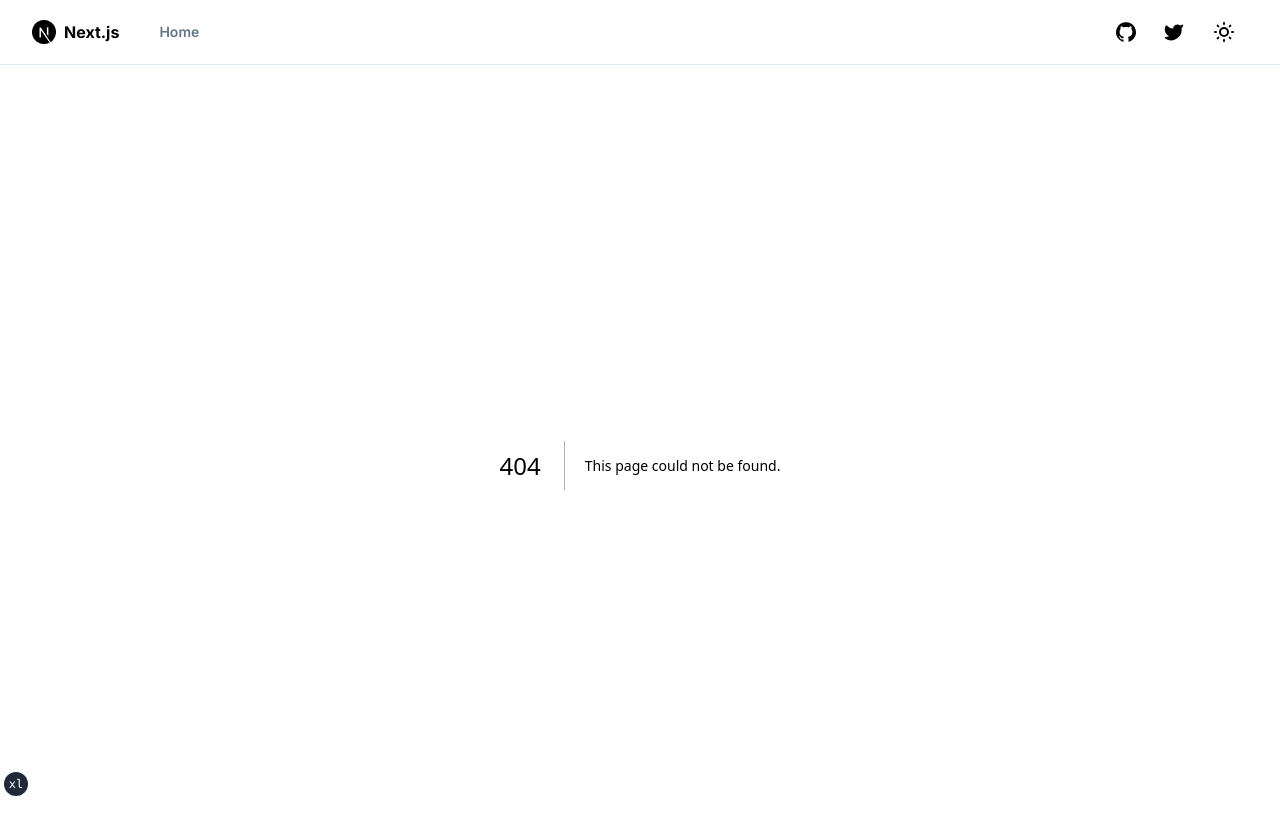
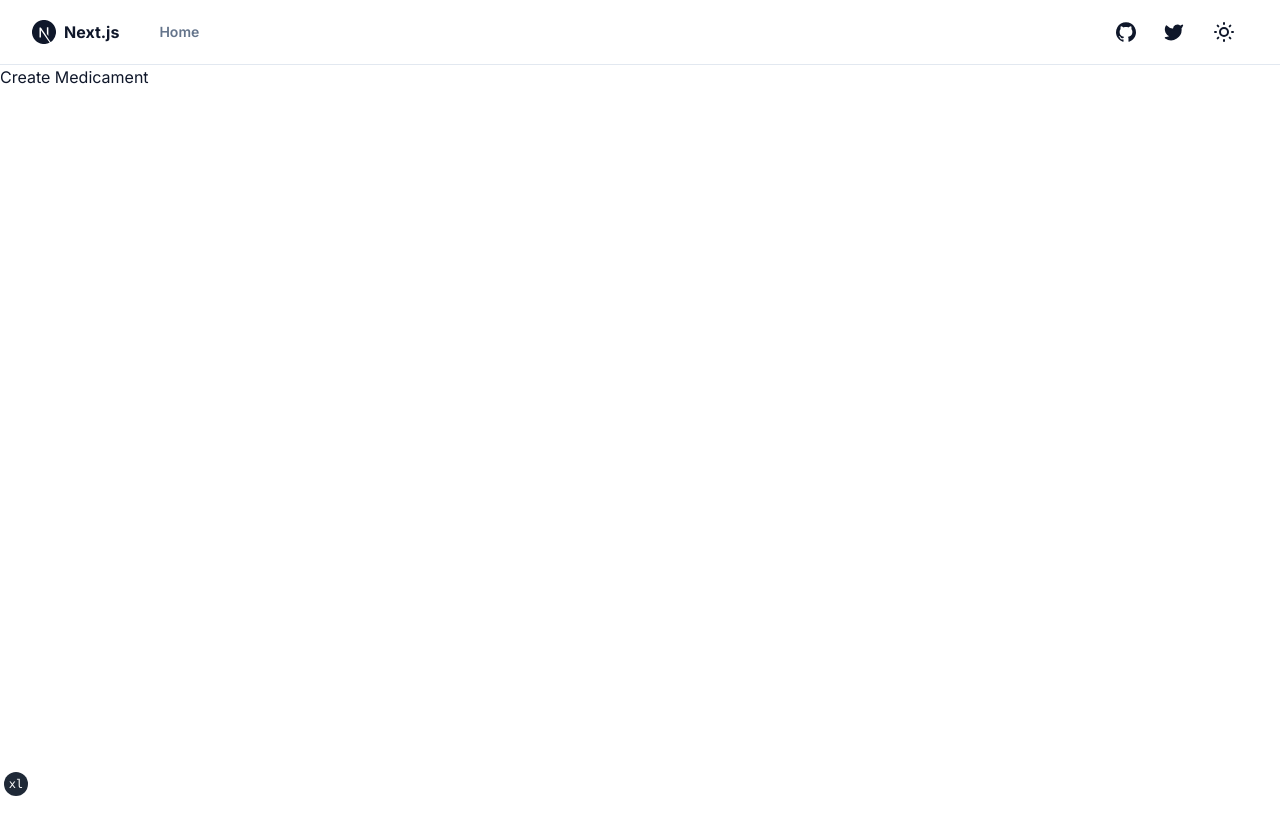
Before and after one commit to ocoiel/desafio-dynaccurate-frontend, a Next.js app: page /new in a window 1280 px wide. Before the commit this address had no page. Shown: the top 834 px of the page. After the commit the page ends 800 px from the top, so only its background shows below. Built offline with nearby package versions, Linux system fonts and the light colour scheme.

Commit message:
chore!: try to not rerender

```diff
--- a/app/layout.tsx
+++ b/app/layout.tsx
@@ -27,10 +27,9 @@ export const metadata: Metadata = {
 
 interface RootLayoutProps {
   children: React.ReactNode
-  modal: React.ReactNode
 }
 
-export default function RootLayout({ children, modal }: RootLayoutProps) {
+export default function RootLayout({ children }: RootLayoutProps) {
   return (
     <>
       <html lang="en" suppressHydrationWarning>
@@ -44,10 +43,7 @@ export default function RootLayout({ children, modal }: RootLayoutProps) {
           <ThemeProvider attribute="class" defaultTheme="system" enableSystem>
             <div className="relative flex min-h-screen flex-col">
               <SiteHeader />
-              <div className="flex-1">
-                {children}
-                {modal}
-              </div>
+              <div className="flex-1">{children}</div>
             </div>
             <TailwindIndicator />
           </ThemeProvider>
--- /dev/null
+++ b/app/new/page.tsx
@@ -0,0 +1,3 @@
+export default function CreateMedicament() {
+  return <div>Create Medicament</div>
+}
--- a/app/page.tsx
+++ b/app/page.tsx
@@ -33,7 +33,7 @@ export default async function IndexPage() {
       </div>
       <div className="flex gap-4">
         <Link
-          href={"/"}
+          href={"/new"}
           rel="noreferrer"
           className={buttonVariants({ size: "lg" })}
         >
--- a/next.config.mjs
+++ b/next.config.mjs
@@ -10,6 +10,10 @@ const nextConfig = {
         protocol: "http",
         hostname: "localhost",
       },
+      {
+        protocol: "https",
+        hostname: "via.placeholder.com",
+      },
     ],
   },
 }
```
